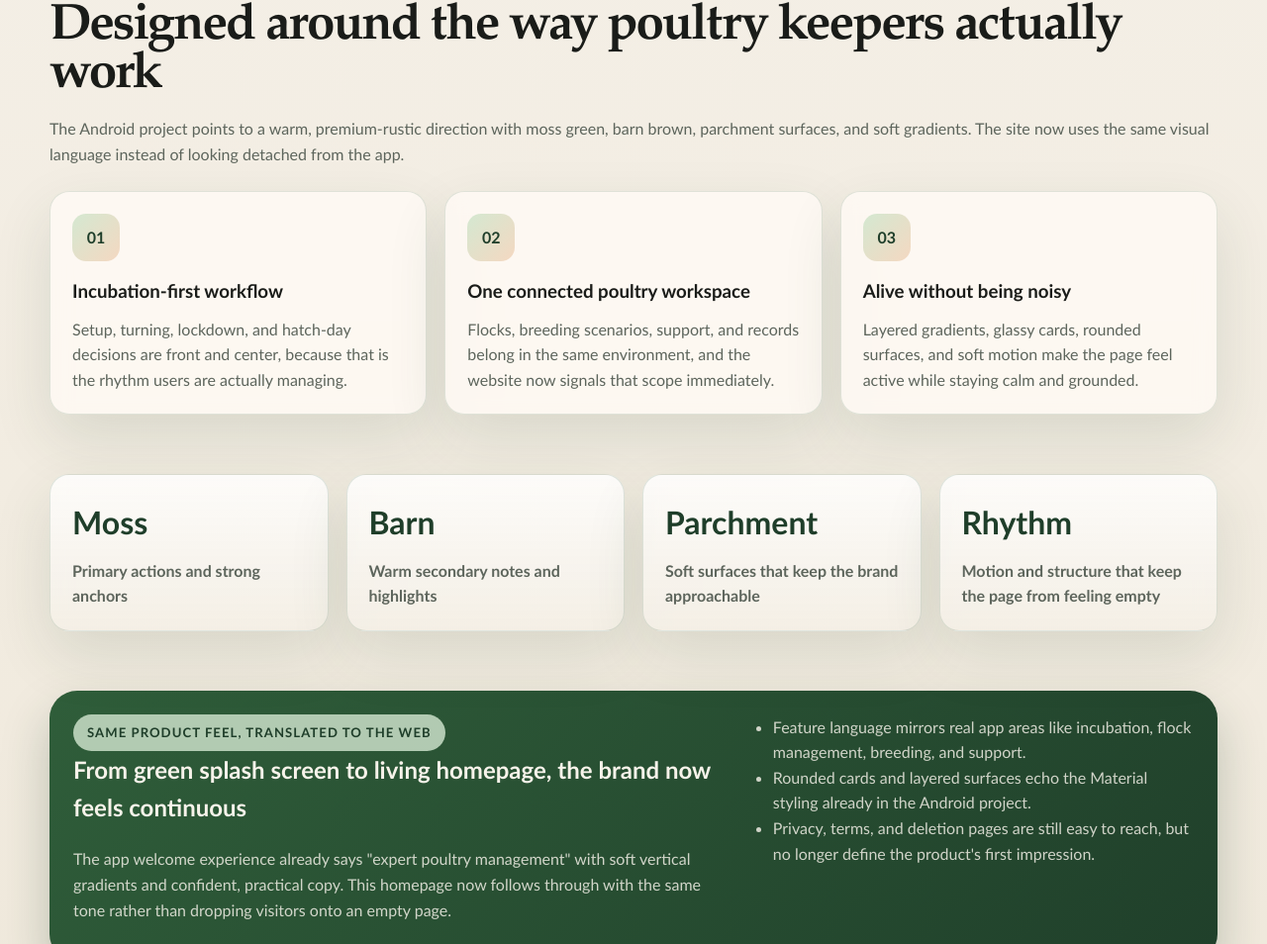
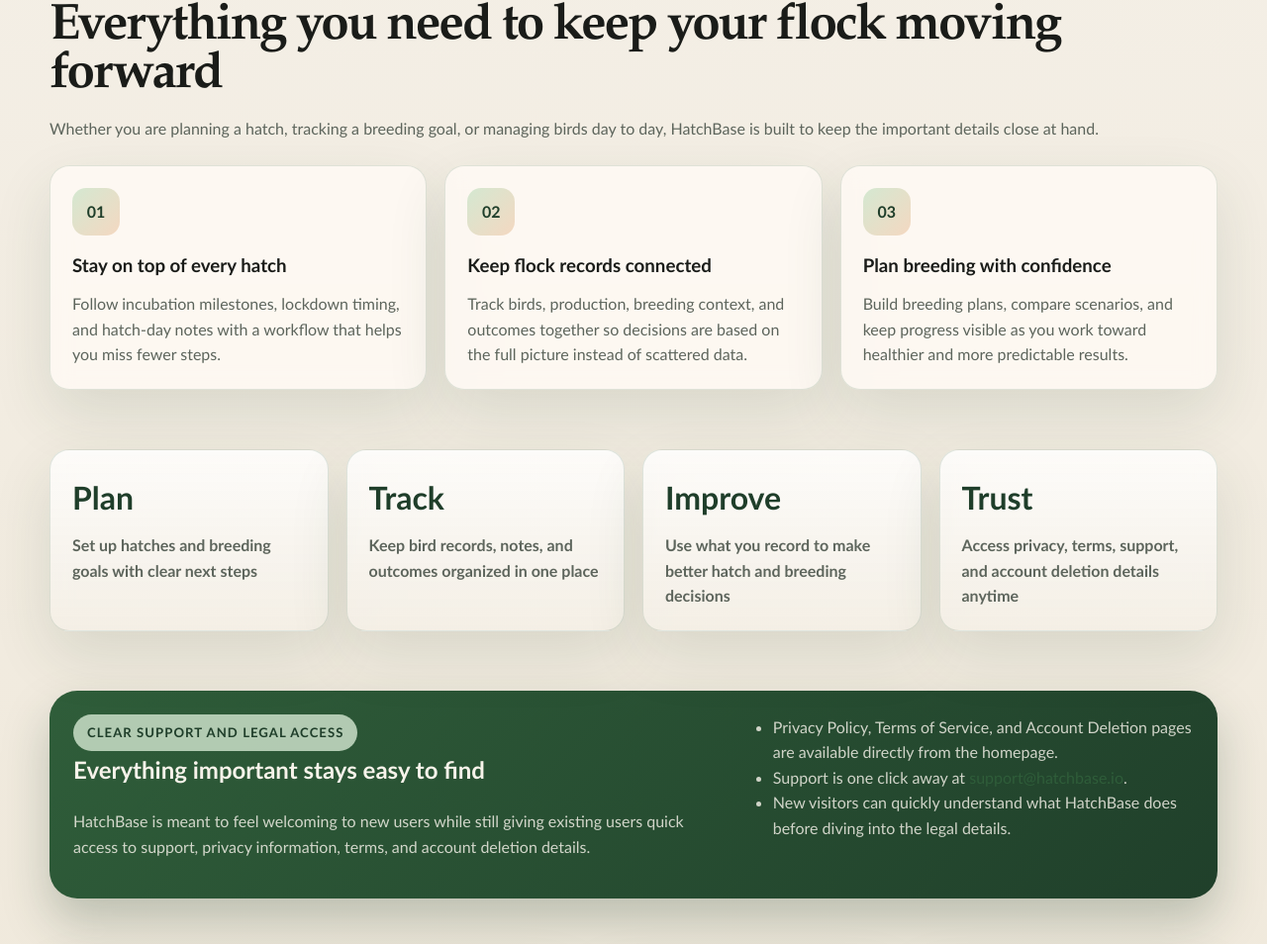
Before and after one commit to tomengels53-dotcom/Hatchtracker, a plain HTML site: page hosting/index.html in a window 1280 px wide. Shown: the part 988-1942 px from the top of the page at 99% size. Drawn offline with Linux system fonts and the light colour scheme.

Commit message:
Refocus homepage copy on product value

```diff
--- a/hosting/index.html
+++ b/hosting/index.html
@@ -37,9 +37,8 @@
           <div class="eyebrow">Built for incubation, flocks, and breeding</div>
           <h1>Breed smarter. Track better. Raise healthier poultry.</h1>
           <p>
-            HatchBase is not just a placeholder app with a legal page attached. It is a calm,
-            hands-on workspace for poultry keepers who need flock records, breeding plans, incubation
-            guidance, and hatch-day follow-through in one place.
+            HatchBase gives poultry keepers one organized place to manage incubation, flock records,
+            breeding plans, and hatch-day decisions without juggling notes, spreadsheets, and memory.
           </p>
           <div class="hero-actions">
             <a class="button-link" href="mailto:support@hatchbase.io">Talk to HatchBase</a>
@@ -98,37 +97,36 @@
     <section class="section" id="features">
       <div class="site-shell">
         <div class="section-heading">
-          <h2>Designed around the way poultry keepers actually work</h2>
+          <h2>Everything you need to keep your flock moving forward</h2>
           <p>
-            The Android project points to a warm, premium-rustic direction with moss green, barn
-            brown, parchment surfaces, and soft gradients. The site now uses the same visual language
-            instead of looking detached from the app.
+            Whether you are planning a hatch, tracking a breeding goal, or managing birds day to day,
+            HatchBase is built to keep the important details close at hand.
           </p>
         </div>
 
         <div class="feature-grid">
           <article class="feature-card">
             <div class="feature-icon">01</div>
-            <h3>Incubation-first workflow</h3>
+            <h3>Stay on top of every hatch</h3>
             <p>
-              Setup, turning, lockdown, and hatch-day decisions are front and center, because that is
-              the rhythm users are actually managing.
+              Follow incubation milestones, lockdown timing, and hatch-day notes with a workflow that
+              helps you miss fewer steps.
             </p>
           </article>
           <article class="feature-card">
             <div class="feature-icon">02</div>
-            <h3>One connected poultry workspace</h3>
+            <h3>Keep flock records connected</h3>
             <p>
-              Flocks, breeding scenarios, support, and records belong in the same environment, and
-              the website now signals that scope immediately.
+              Track birds, production, breeding context, and outcomes together so decisions are based
+              on the full picture instead of scattered data.
             </p>
           </article>
           <article class="feature-card">
             <div class="feature-icon">03</div>
-            <h3>Alive without being noisy</h3>
+            <h3>Plan breeding with confidence</h3>
             <p>
-              Layered gradients, glassy cards, rounded surfaces, and soft motion make the page feel
-              active while staying calm and grounded.
+              Build breeding plans, compare scenarios, and keep progress visible as you work toward
+              healthier and more predictable results.
             </p>
           </article>
         </div>
@@ -139,20 +137,20 @@
       <div class="site-shell">
         <div class="metrics-grid">
           <article class="metric-card">
-            <strong>Moss</strong>
-            <span>Primary actions and strong anchors</span>
+            <strong>Plan</strong>
+            <span>Set up hatches and breeding goals with clear next steps</span>
           </article>
           <article class="metric-card">
-            <strong>Barn</strong>
-            <span>Warm secondary notes and highlights</span>
+            <strong>Track</strong>
+            <span>Keep bird records, notes, and outcomes organized in one place</span>
           </article>
           <article class="metric-card">
-            <strong>Parchment</strong>
-            <span>Soft surfaces that keep the brand approachable</span>
+            <strong>Improve</strong>
+            <span>Use what you record to make better hatch and breeding decisions</span>
           </article>
           <article class="metric-card">
-            <strong>Rhythm</strong>
-            <span>Motion and structure that keep the page from feeling empty</span>
+            <strong>Trust</strong>
+            <span>Access privacy, terms, support, and account deletion details anytime</span>
           </article>
         </div>
       </div>
@@ -162,19 +160,18 @@
       <div class="site-shell story-band">
         <div class="story-band-grid">
           <div>
-            <div class="eyebrow">Same product feel, translated to the web</div>
-            <h2>From green splash screen to living homepage, the brand now feels continuous</h2>
+            <div class="eyebrow">Clear support and legal access</div>
+            <h2>Everything important stays easy to find</h2>
             <p>
-              The app welcome experience already says "expert poultry management" with soft vertical
-              gradients and confident, practical copy. This homepage now follows through with the same
-              tone rather than dropping visitors onto an empty page.
+              HatchBase is meant to feel welcoming to new users while still giving existing users
+              quick access to support, privacy information, terms, and account deletion details.
             </p>
           </div>
           <div>
             <ul class="story-list">
-              <li>Feature language mirrors real app areas like incubation, flock management, breeding, and support.</li>
-              <li>Rounded cards and layered surfaces echo the Material styling already in the Android project.</li>
-              <li>Privacy, terms, and deletion pages are still easy to reach, but no longer define the product's first impression.</li>
+              <li>Privacy Policy, Terms of Service, and Account Deletion pages are available directly from the homepage.</li>
+              <li>Support is one click away at <a href="mailto:support@hatchbase.io">support@hatchbase.io</a>.</li>
+              <li>New visitors can quickly understand what HatchBase does before diving into the legal details.</li>
             </ul>
           </div>
         </div>
```
